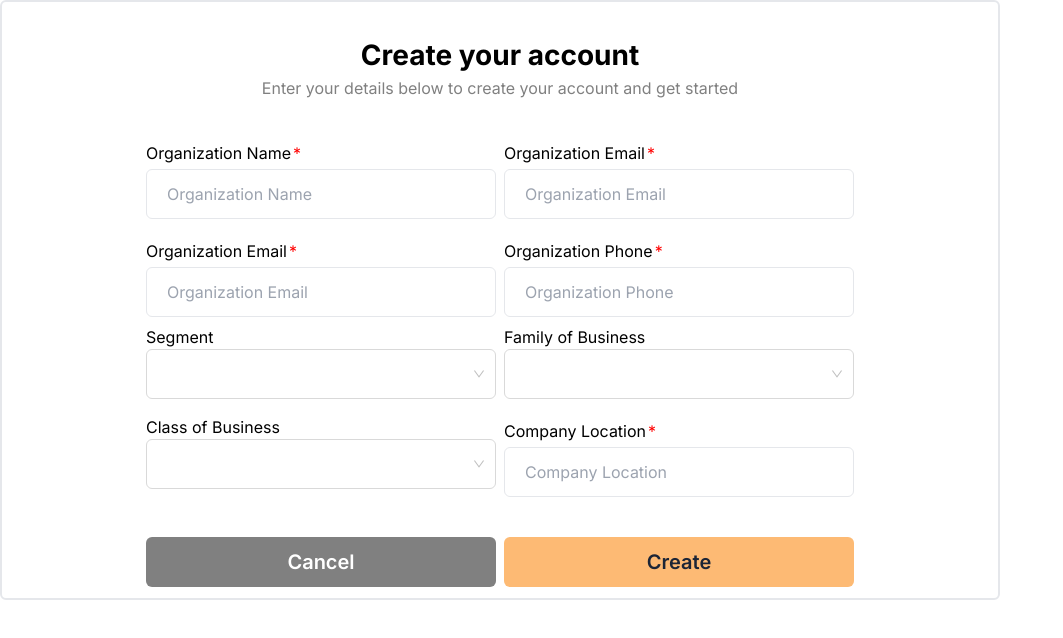
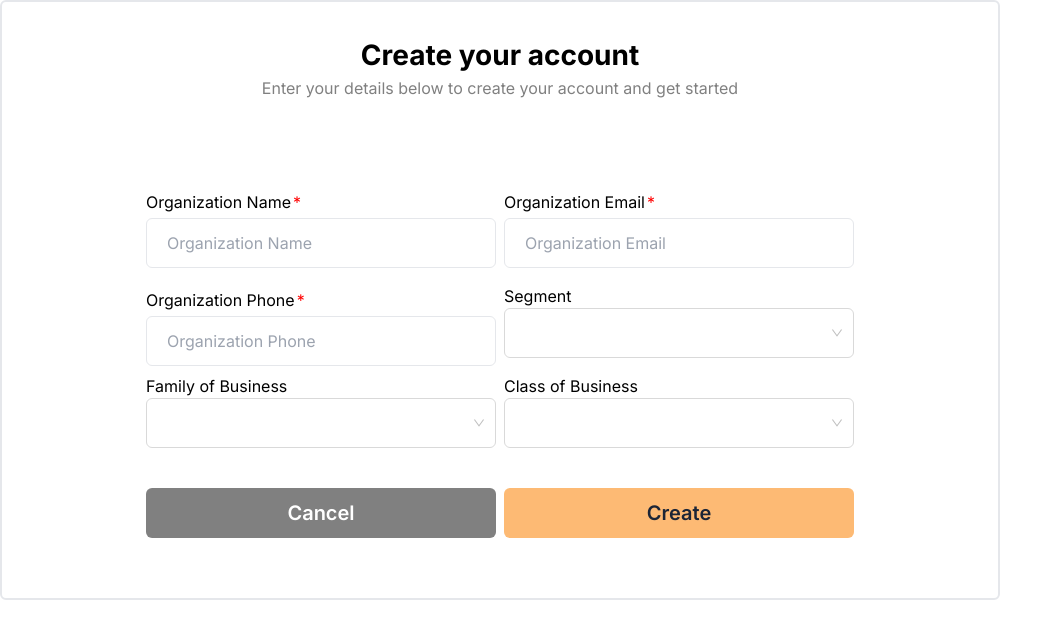
Before and after one commit to Nicholas-Kipkoech/icon-x-KRA, a Next.js app: page /ui/Signup in a window 1280 px wide. Shown: the top 638 px of the page, without its empty margins (0-1063 px from the left). Built offline with nearby package versions, Linux system fonts and the light colour scheme.

Commit message:
remove some unused fields

```diff
--- a/app/ui/Signup/page.jsx
+++ b/app/ui/Signup/page.jsx
@@ -36,12 +36,6 @@ const Signup = ({ toggleView }) => {
           />{" "}
           <CustomInput
             required
-            name={`Organization Email`}
-            type={`text`}
-            className={`h-[50px] w-[350px] border p-5 rounded-md`}
-          />{" "}
-          <CustomInput
-            required
             name={`Organization Phone`}
             type={`text`}
             className={`h-[50px] w-[350px] border p-5 rounded-md`}
@@ -58,12 +52,6 @@ const Signup = ({ toggleView }) => {
             <label>Class of Business</label>
             <Select className="h-[50px] w-[350px]  rounded-md" />
           </div>
-          <CustomInput
-            required
-            name={`Company Location`}
-            type={`text`}
-            className={`h-[50px] w-[350px] border p-5 rounded-md`}
-          />
         </div>
         <div className="mt-10 flex gap-2">
           <CustomButton
```
